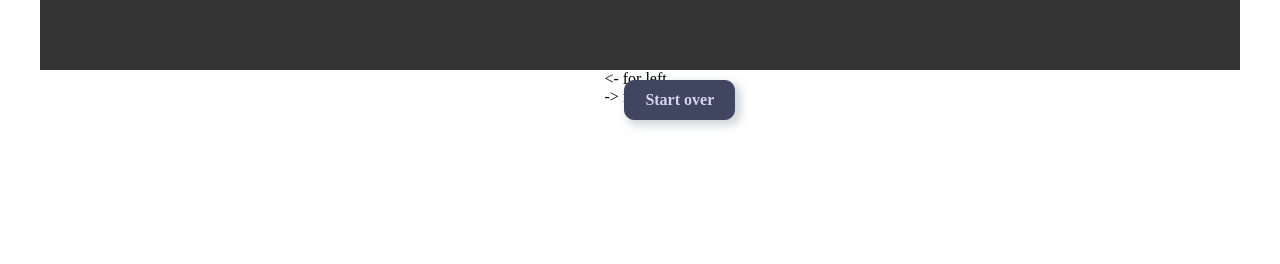
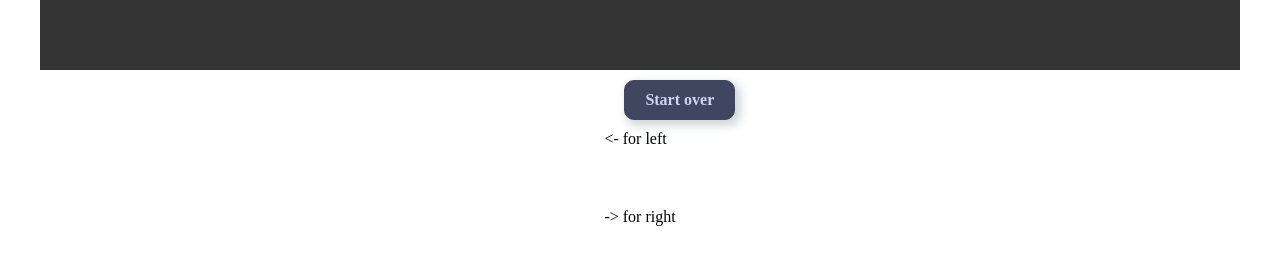
Before and after one commit to djordje42/brick-breaker, a plain HTML site: page index.html in a window 1280 px wide. Shown: the part 530-794 px from the top of the page. Drawn offline with Linux system fonts and the light colour scheme.

Commit message:
margin top
mt

```diff
--- a/index.html
+++ b/index.html
@@ -11,8 +11,8 @@
     <canvas id="myCanvas" width="1200" height="600"></canvas>
     <div id="start">
         <a href="#" class="btn-primary" onclick="location.reload()">Start over</a>
-        <p> <- for left </p>
-        <p> -> for right </p>
+        <p style="margin-top: 60px"> <- for left </p>
+        <p style="margin-top: 60px"> -> for right </p>
     </div>
 </body>
 <script src="script.js"></script>
```
